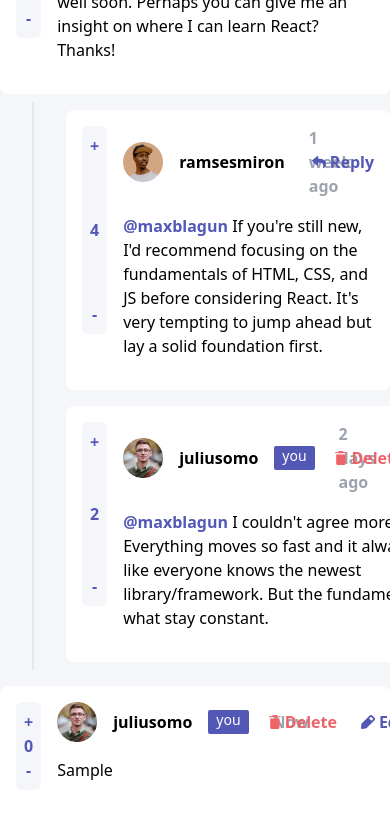
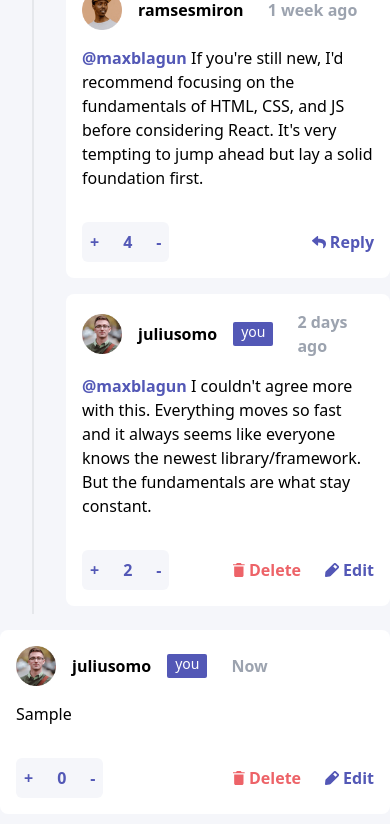
Before and after one commit to zakib9/interactive-comment-section, a Vue app: page / in a window 390 px wide. Both pictures are taken after typing "Sample" into the empty fields and a click on the button "SEND". Shown: the top 824 px of the page. Built offline with nearby package versions, Linux system fonts and the light colour scheme.

Commit message:
responsive

```diff
--- a/src/components/CommentSectionView.vue
+++ b/src/components/CommentSectionView.vue
@@ -1,8 +1,8 @@
 <template>
     <div class="flex flex-col">
-        <div class="flex sm:flex-col-reverse md:flex-row gap-4 bg-white rounded-lg p-4 mt-4 mb-2">
+        <div class="flex flex-col-reverse md:flex-row gap-4 bg-white rounded-lg p-4 mt-4 mb-2">
             <div class="flex justify-between">
-                <div class="flex flex-col mb-10 sm:mb-0 sm:gap-6 sm:flex-row md:flex-col md:gap-0 justify-between  text-center bg-secondary text-primary p-2 rounded-md font-bold md:mb-10">
+                <div class="flex  mb-0 gap-6 md:flex-col md:gap-0 justify-between  text-center bg-secondary text-primary p-2 rounded-md font-bold md:mb-10">
                     <p
                     @click="scoreIncrementation"
                     class="cursor-pointer">+</p>
@@ -13,7 +13,7 @@
                 </div>
                 <div
                     v-if="comment.user.username !== 'juliusomo'"
-                    class="hidden sm:flex gap-1 items-center md:hidden">
+                    class="flex gap-1 items-center md:hidden">
                             <svg
                                 v-if="replyForm"
                                 width="14"
@@ -31,7 +31,7 @@
                             </div>
                             <div
                                 v-else
-                                class="hidden sm:flex md:hidden gap-6 items-center">
+                                class="flex md:hidden gap-6 items-center">
                                 <div class="flex gap-1 items-center">
                                     <svg
                                     v-if="updateForm"
@@ -100,7 +100,7 @@
                                 </div>
                         </div>
                         <div
-                            v-if="comment.user.username !== 'juliusomo'" class="flex sm:hidden gap-1 items-center md:flex">
+                            v-if="comment.user.username !== 'juliusomo'" class="hidden gap-1 items-center md:flex">
                             <svg
                                 v-if="replyForm"
                                 width="14"
@@ -118,7 +118,7 @@
                             </div>
                             <div
                                 v-else
-                                class="flex sm:hidden md:flex gap-6 items-center">
+                                class="hidden md:flex gap-6 items-center">
                                 <div class="flex gap-1 items-center">
                                     <svg
                                     v-if="updateForm"
--- a/src/components/FormSectionView.vue
+++ b/src/components/FormSectionView.vue
@@ -1,7 +1,7 @@
 <template>
-    <div class="flex sm:flex-col md:flex-row w-full mt-2 bg-white rounded-lg  mx-auto p-8  gap-4">
+    <div class="flex flex-col md:flex-row w-full mt-2 bg-white rounded-lg  mx-auto p-8  gap-4">
         <img
-        class="h-10 w-10 flex sm:hidden md:flex"
+        class="h-10 w-10 hidden md:flex"
         src="..\assets\images\avatars\image-juliusomo.png"
         alt="">
 
@@ -12,7 +12,7 @@
         class="block w-full rounded-lg border border-solid py-1.5 pl-4 text-gray-900 shadow-sm  ring-gray-400 placeholder:text-gray-400 focus:outline-none focus:border-indigo-600 focus:ring-indigo-600 focus:ring-1 " />
         <div class="flex justify-between">
             <img
-            class="h-10 w-10 hidden sm:flex md:hidden"
+            class="h-10 w-10 flex md:hidden"
             src="..\assets\images\avatars\image-juliusomo.png"
             alt="">
             <button
--- a/src/components/ReplaySectionView.vue
+++ b/src/components/ReplaySectionView.vue
@@ -2,9 +2,9 @@
     <div class="flex flex-col min-w-full">
         <div class="flex">
             <div class="min-w-0.5 min-h-10 bg-gray-200 ml-8"></div>
-            <div class="flex flex-1 sm:flex-col-reverse md:flex-row  ml-8 gap-4 bg-white rounded-lg p-4 self-end my-2">
+            <div class="flex flex-1 flex-col-reverse md:flex-row  ml-8 gap-4 bg-white rounded-lg p-4 self-end my-2">
                 <div class="flex justify-between">
-                    <div class="flex flex-col mb-10 sm:mb-0 sm:gap-6 sm:flex-row md:flex-col md:gap-0 justify-between md:mb-10 text-center bg-secondary text-primary p-2 rounded-md font-bold">
+                    <div class="flex mb-0 gap-6 flex-row md:flex-col md:gap-0 justify-between md:mb-10 text-center bg-secondary text-primary p-2 rounded-md font-bold">
                         <p
                         @click="replyScoreIncrementation"
                         class="cursor-pointer">+</p>
@@ -14,7 +14,7 @@
                     </div>
                     <div
                     v-if="reply.user.username !== 'juliusomo'"
-                    class=" gap-1 items-center hidden sm:flex md:hidden">
+                    class=" gap-1 items-center flex md:hidden">
                                 <svg
                                 v-if="replyForm"
                                 width="14"
@@ -34,7 +34,7 @@
                             </div>
                             <div
                             v-else
-                            class="gap-6 items-center hidden sm:flex md:hidden">
+                            class="gap-6 items-center flex md:hidden">
                                 <div class="flex gap-1 items-center">
                                     <svg
                                     v-if="updateForm"
@@ -103,7 +103,7 @@
                                 </div>
                             </div>
                             <div
-                            v-if="reply.user.username !== 'juliusomo'"     class="flex sm:hidden md:flex gap-1 items-center">
+                            v-if="reply.user.username !== 'juliusomo'"     class="hidden md:flex gap-1 items-center">
                                 <svg
                                 v-if="replyForm"
                                 width="14"
@@ -123,7 +123,7 @@
                             </div>
                             <div
                             v-else
-                            class="flex sm:hidden md:flex gap-6 items-center ">
+                            class="hidden md:flex gap-6 items-center ">
                                 <div class="flex gap-1 items-center ">
                                     <svg
                                     v-if="updateForm"
```
